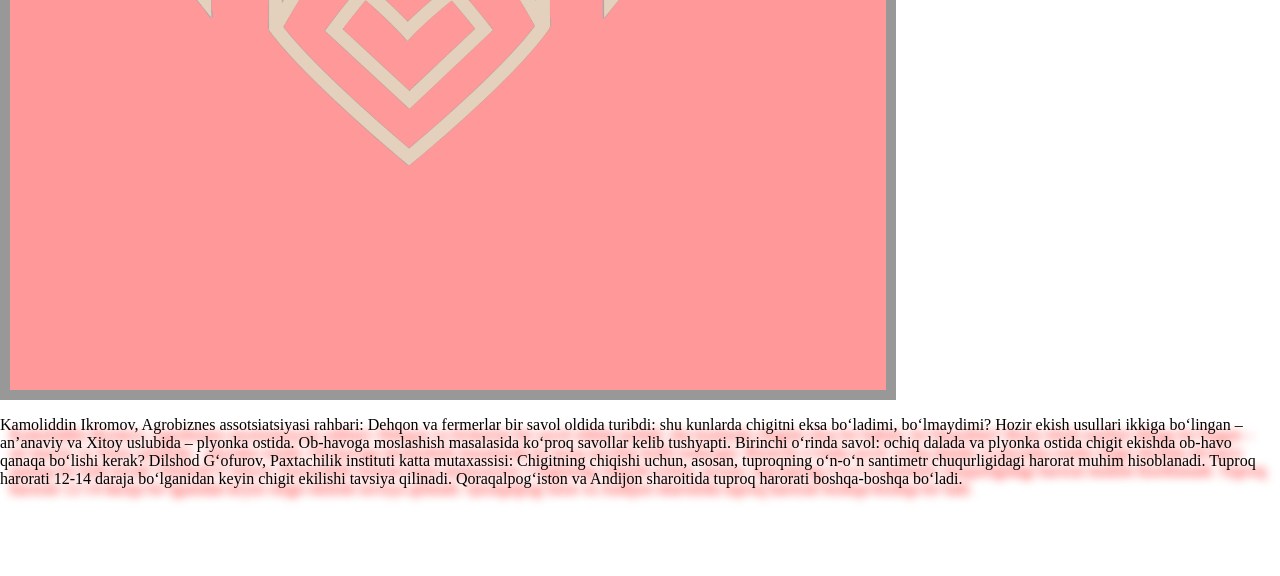
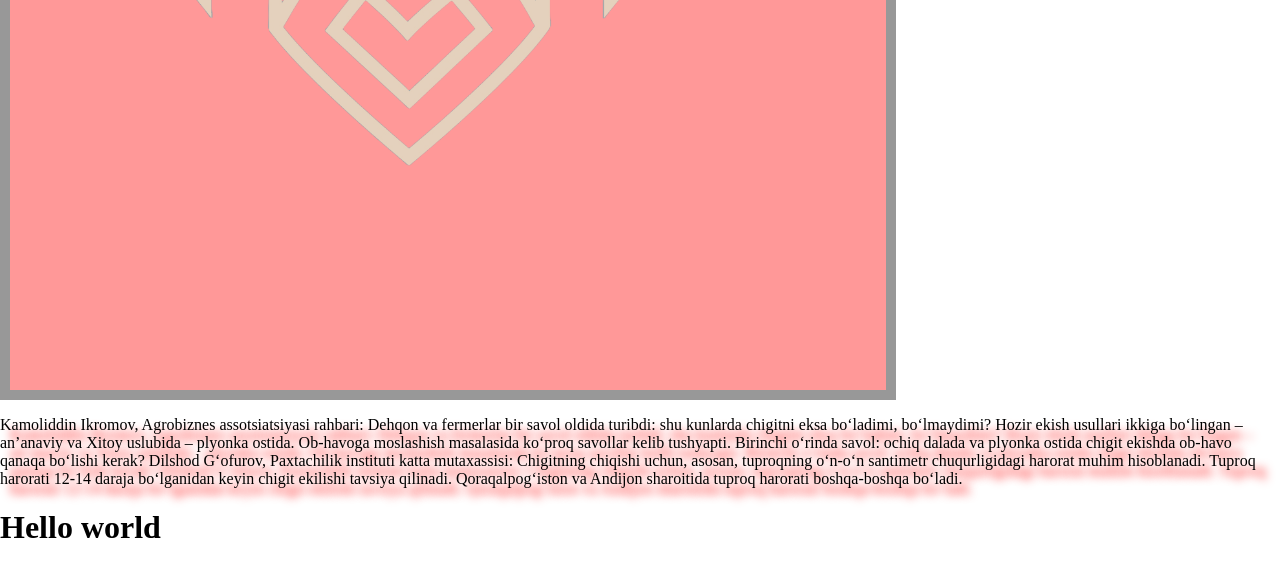
Before and after one commit to shokhDeveloper/teamFullStack, a plain HTML site: page index.html in a window 1280 px wide. Shown: the part 500-1076 px from the top of the page. Drawn offline with Linux system fonts and the light colour scheme.

Commit message:
Add header

```diff
--- a/index.html
+++ b/index.html
@@ -13,5 +13,11 @@
     </div>
 
     <p>Kamoliddin Ikromov, Agrobiznes assotsiatsiyasi rahbari: Dehqon va fermerlar bir savol oldida turibdi: shu kunlarda chigitni eksa bo‘ladimi, bo‘lmaydimi? Hozir ekish usullari ikkiga bo‘lingan – an’anaviy va Xitoy uslubida – plyonka ostida. Ob-havoga moslashish masalasida ko‘proq savollar kelib tushyapti. Birinchi o‘rinda savol: ochiq dalada va plyonka ostida chigit ekishda ob-havo qanaqa bo‘lishi kerak? Dilshod G‘ofurov, Paxtachilik instituti katta mutaxassisi: Chigitning chiqishi uchun, asosan, tuproqning o‘n-o‘n santimetr chuqurligidagi harorat muhim hisoblanadi. Tuproq harorati 12-14 daraja bo‘lganidan keyin chigit ekilishi tavsiya qilinadi. Qoraqalpog‘iston va Andijon sharoitida tuproq harorati boshqa-boshqa bo‘ladi. </p>
+
+    <header>
+        <div class="container">
+            <h1>Hello world</h1>
+        </div>
+    </header>
 </body>
 </html>
```
